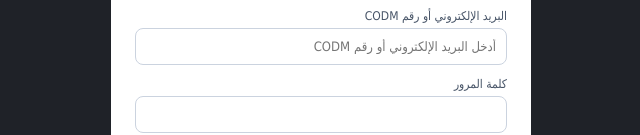
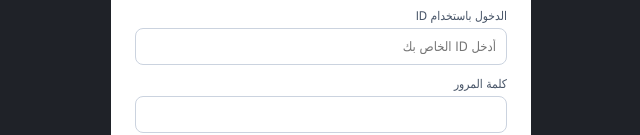
Before and after one commit to ayatygre-cmyk/codm-digital-system, a plain HTML site: page index.html in a window 1280 px wide. Shown: the part 270-405 px from the top of the page, without its empty margins (319-959 px from the left). Drawn offline with nearby package versions, Linux system fonts and the light colour scheme.

Commit message:
Update login label to ID

```diff
--- a/index.html
+++ b/index.html
@@ -26,7 +26,7 @@ canvas{width:100%;height:230px;border:1px solid var(--line);border-radius:9px}
 <div id="authGate" style="position:fixed;inset:0;z-index:9999;background:#101319ee;display:flex;align-items:center;justify-content:center;padding:18px">
  <div style="background:#fff;max-width:420px;width:100%;padding:24px;border-radius:16px;text-align:right;direction:rtl">
   <div style="text-align:center"><img src="assets/codm-logo.jpg" style="width:90px;height:90px;object-fit:cover;border-radius:50%;border:3px solid #c8a45d"><h2 style="margin:12px 0">الدخول إلى نظام CODM</h2></div>
-  <form id="loginForm"><label for="loginIdentifier">البريد الإلكتروني أو رقم CODM</label><input id="loginIdentifier" type="text" autocomplete="username" required placeholder="أدخل البريد الإلكتروني أو رقم CODM" autocapitalize="none" spellcheck="false"><label style="margin-top:12px" for="loginPassword">كلمة المرور</label><input id="loginPassword" type="password" autocomplete="current-password" required><button class="btn" style="width:100%" type="submit">تسجيل الدخول</button></form>
+  <form id="loginForm"><label for="loginIdentifier">الدخول باستخدام ID</label><input id="loginIdentifier" type="text" autocomplete="username" required placeholder="أدخل ID الخاص بك" autocapitalize="none" spellcheck="false"><label style="margin-top:12px" for="loginPassword">كلمة المرور</label><input id="loginPassword" type="password" autocomplete="current-password" required><button class="btn" style="width:100%" type="submit">تسجيل الدخول</button></form>
   <p id="authMessage" style="font-size:12px;color:#a4262c;line-height:1.7"></p>
   <button id="forgotPassword" class="btn light" style="width:100%" type="button">نسيت كلمة المرور؟</button>
   <button id="publicAccess" class="btn secondary" style="width:100%" type="button">الدخول كزائر</button>
```
